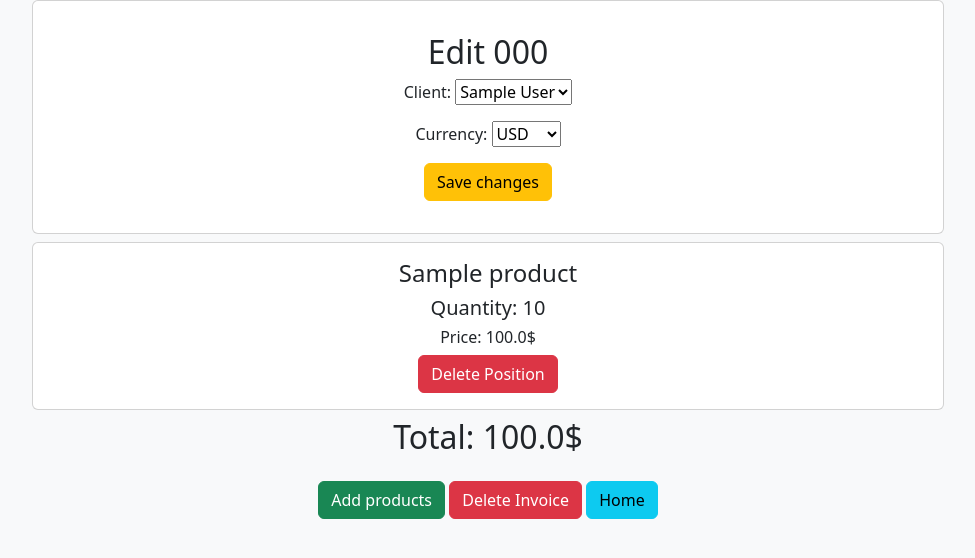
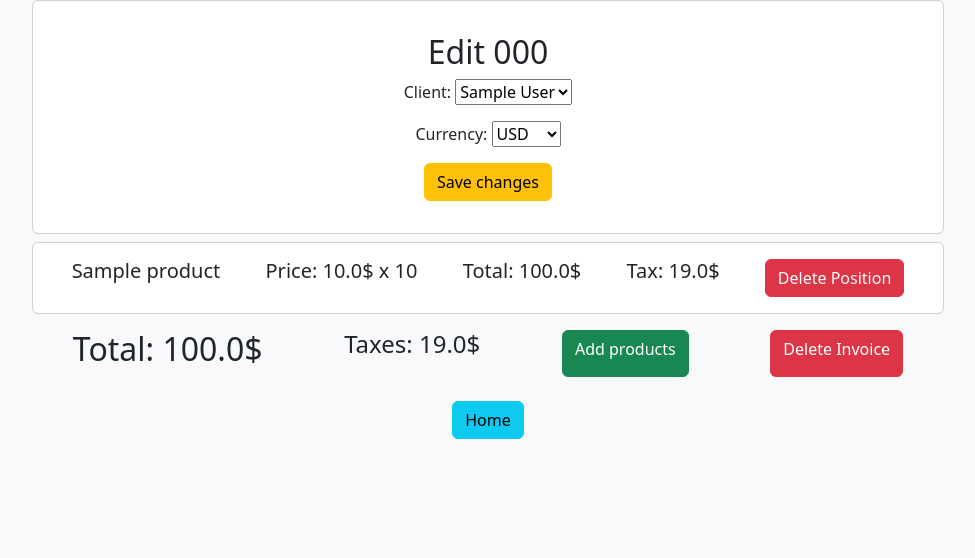
Before and after one commit to Pechi23/InvoiceApp, a Django app: a page that uses templates/invoices/invoice.html in a window 1280 px wide. Shown: the top 558 px of the page, without its empty margins (152-1127 px from the left). Run offline with Django 5.2, Linux system fonts and the light colour scheme; a user stored in the database is signed in; tables that the repository leaves empty hold one stand-in row (values such as "Sample post"); some libraries are stand-ins or nearby versions.

```diff
--- a/clients/urls.py
+++ b/clients/urls.py
@@ -3,4 +3,5 @@ from . import views
 
 urlpatterns = [
     path('', views.clients_list_view),
+    path('client-delete/<slug:slug>', views.client_delete_view),
 ]
--- a/invoices/models.py
+++ b/invoices/models.py
@@ -26,7 +26,11 @@ class Invoice(models.Model):
     @property
     def total_price(self):
         total = sum(invoice_product.partial_price for invoice_product in InvoiceProduct.objects.filter(invoice=self))
-        return total
+        return round(total, 2)
+
+    @property
+    def taxes(self):
+        return round(self.total_price * 19 / 100, 2)
 
 
     def save(self,*args,**kwargs):
@@ -49,7 +53,11 @@ class InvoiceProduct(models.Model):
     @property
     def partial_price(self):
         partial = self.product.price * self.quantity
-        return partial
+        return round(partial, 2)
+
+    @property
+    def tax(self):
+        return round(self.partial_price * 19 / 100, 2)
 
     def __str__(self):
         return f"{self.product.name}-{self.quantity}"
--- a/products/urls.py
+++ b/products/urls.py
@@ -3,4 +3,5 @@ from . import views
 
 urlpatterns = [
     path('', views.products_list_view),
+    path('product-delete/<slug:slug>', views.product_delete_view),
 ]
--- a/templates/clients/clients-list.html
+++ b/templates/clients/clients-list.html
@@ -7,9 +7,10 @@
 
     {% for client in clients %}
     <div class="card my-2">
-        <div class="card-body">
+        <div class="card-body d-inline-flex justify-content-between">
             <h3 class="card-title">{{ client.full_name }}</h3>
-            <h5 class="card-text">{{ client.email }}</h3>
+            <h5 class="card-text">{{ client.email }}</h5>
+            <a class="btn btn-danger" role="button" href="/clients/client-delete/{{ client.slug }}">Delete Client</a>
         </div>
     </div>
     {% endfor %}
--- a/templates/invoices/invoice.html
+++ b/templates/invoices/invoice.html
@@ -15,21 +15,23 @@
     </div>
 
     {% for invoice_product in invoice_products %}
-    <div class="card my-2 d-flex justify-content-around">
-        <div class="card-body">
-            <h4 class="card-title">{{ invoice_product.product.name }}</h4>
-            <h5 class="card-title">Quantity: {{ invoice_product.quantity }}</h5>
-            <h6 class="card-text">Price: {{ invoice_product.partial_price}}{{ invoice.currency }}</h6>
+    <div class="card my-2">
+        <div class="card-body d-inline-flex justify-content-around">
+            <h5 class="card-title">{{ invoice_product.product.name }}</h5>
+            <h5 class="card-text">Price: {{ invoice_product.product.price }}{{ invoice.currency }} x {{ invoice_product.quantity }}</h5>
+            <h5 class="card-text">Total: {{ invoice_product.partial_price}}{{ invoice.currency }}</h5>
+            <h5 class="card-text">Tax: {{ invoice_product.tax }}{{ invoice.currency }}</h5>
             <a class="btn btn-danger" role="button" href="/invoices/delete/{{ invoice.slug }}/{{ invoice_product.slug }}">Delete Position</a>
         </div>
     </div>
     {% endfor %}
 
 </div>
+<div class="container my-2 d-inline-flex justify-content-around">
+    <h2 class="card-text">Total: {{ invoice.total_price }}{{ invoice.currency }}</h2>
+    <h4 class="card-text">Taxes: {{ invoice.taxes }}{{ invoice.currency }}</h4>
 
-<h2 class="card-text">Total: {{ invoice.total_price }}{{ invoice.currency }}</h2>
-
-<a class="btn btn-success my-3" role="button" href="/invoices/add-to/{{invoice.slug }}">Add products</a>
-<a class="btn btn-danger" role="button" href="/invoices/delete/{{invoice.slug }}">Delete Invoice</a>
-
+    <a class="btn btn-success" role="button" href="/invoices/add-to/{{invoice.slug }}">Add products</a>
+    <a class="btn btn-danger" role="button" href="/invoices/delete/{{invoice.slug }}">Delete Invoice</a>
+</div>
 {% endblock content %}
--- a/templates/invoices/invoices-list.html
+++ b/templates/invoices/invoices-list.html
@@ -7,11 +7,11 @@
 
     {% for invoice in invoices %}
     <div class="card my-2">
-        <div class="card-body">
+        <div class="card-body d-inline-flex justify-content-between">
             <h3 class="card-title">{{ invoice.client }} - {{ invoice.number }}</h3>
             <h5 class="card-text">{{ invoice.total_price }}{{ invoice.currency }}</h3>
-            <a class="btn btn-warning" role="button" href="/invoices/{{invoice.slug }}">Edit Invoice</a>
-            <a class="btn btn-danger" role="button" href="/invoices/delete/{{invoice.slug }}">Delete Invoice</a>
+            <a class="btn btn-warning" role="button" href="/invoices/{{invoice.slug}}">Edit Invoice</a>
+            <a class="btn btn-danger" role="button" href="/invoices/delete/{{invoice.slug}}">Delete Invoice</a>
         </div>
     </div>
     {% endfor %}
--- a/templates/products/products-list.html
+++ b/templates/products/products-list.html
@@ -7,9 +7,10 @@
 
     {% for product in products %}
     <div class="card my-2">
-        <div class="card-body">
+        <div class="card-body d-inline-flex justify-content-around">
             <h3 class="card-title">{{ product.name }}</h3>
-            <h5 class="card-text">{{ product.price }}</h3>
+            <h4 class="card-text">Price: {{ product.price }}</h4>
+            <a class="btn btn-danger" role="button" href="/products/product-delete/{{ product.slug }}">Delete Product</a>
         </div>
     </div>
     {% endfor %}
```
Also changed, not shown: clients/views.py (+15 -2 lines), invoices/forms.py (+12 -0 lines), products/views.py (+16 -1 lines), templates/clients/client-delete.html (added, +13 -0 lines), templates/products/product-delete.html (added, +13 -0 lines).
